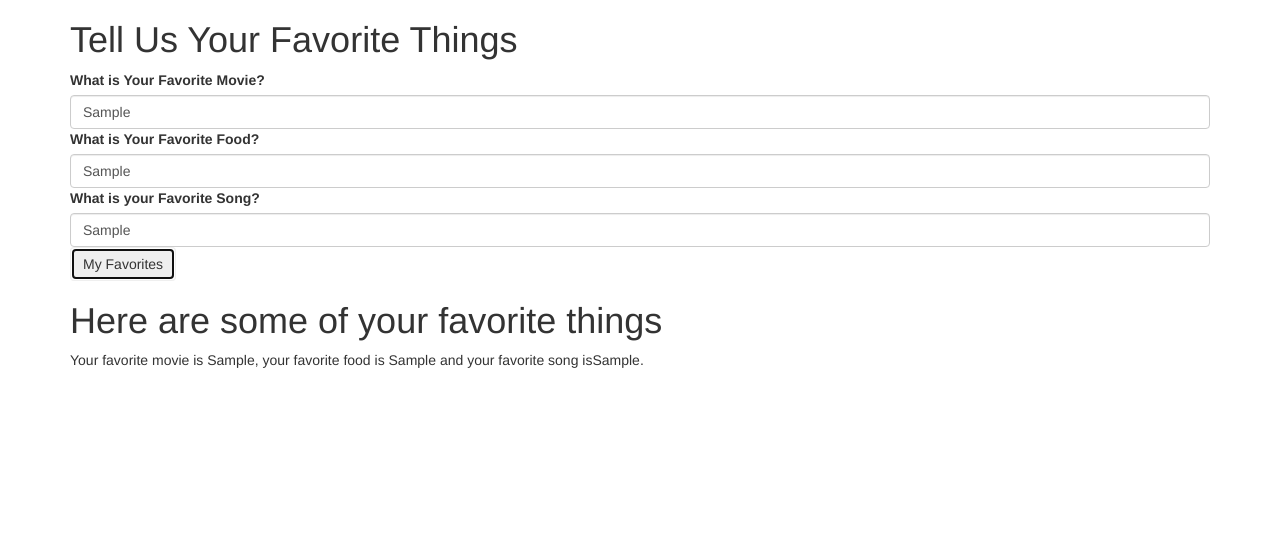
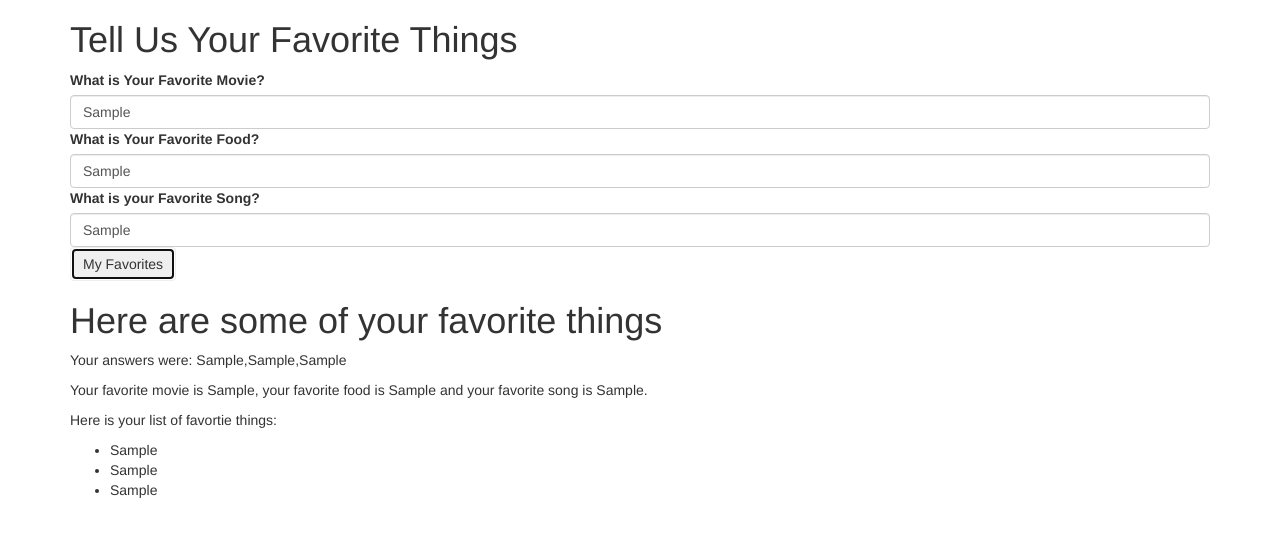
Before and after one commit to aesadin/favorite-things, a plain HTML site: page index.html in a window 1280 px wide. Both pictures are taken after typing "Sample", "Sample", "Sample" into the empty fields and a click on the button "My Favorites". Drawn offline with Linux system fonts and the light colour scheme.

Commit message:
create function that turns variables into one array, then seperate array into new arrays and create a list of those items after turning them into strings
Co-authored-by: Lizzie Van Hook <evanhook360@gmail.com>

```diff
--- a/index.html
+++ b/index.html
@@ -30,8 +30,16 @@
 
       <div id="story">
         <h1>Here are some of your favorite things</h1>
+        <p>Your answers were: <span id="allSpan"></span></p>
         <p>Your favorite movie is <span id="movieSpan"></span>, your favorite food is
-          <span id="foodSpan"></span> and your favorite song is<span id="songSpan"></span>.
+          <span id="foodSpan"></span> and your favorite song is <span id="songSpan"></span>.
+        </p>
+        <p>Here is your list of favortie things:
+          <ul>
+            <li id="movie1"></li>
+            <li id="food1"></li>
+            <li id="song1"></li>
+          </ul>
         </p>
       </div>
     </div>
--- a/js/scripts.js
+++ b/js/scripts.js
@@ -4,11 +4,20 @@ $(document).ready(function() {
     const movieInput = $("input#movie").val();
     const foodInput = $("input#food").val();
     const songInput = $("input#song").val();
+    const allMyFavoriteThings = [movieInput, foodInput, songInput];
 
+    $("#allSpan").text(allMyFavoriteThings.toString());
     $("#movieSpan").text(movieInput);
     $("#foodSpan").text(foodInput);
     $("#songSpan").text(songInput);
 
-    //const allMyFavoriteThings = ["movieInput", "foodInput", "songInput"]
+  const newMovie = [allMyFavoriteThings[0]];
+  const newFood = [allMyFavoriteThings[1]]
+  const newSong = [allMyFavoriteThings[2]]
+
+  $("#movie1").text(newMovie.toString());
+  $("#food1").text(newFood.toString());
+  $("#song1").text(newSong.toString());
+
   });
 });
```
